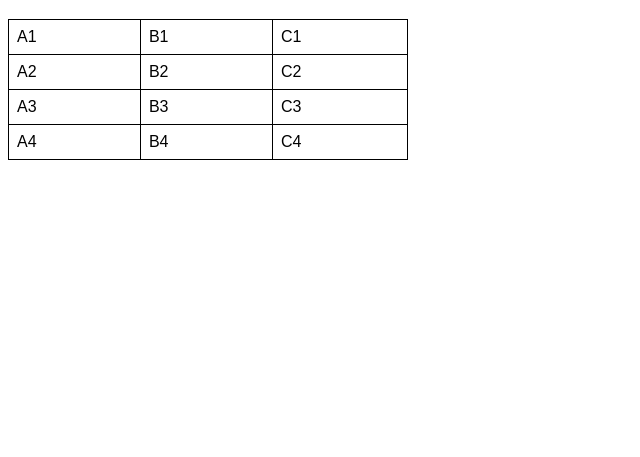
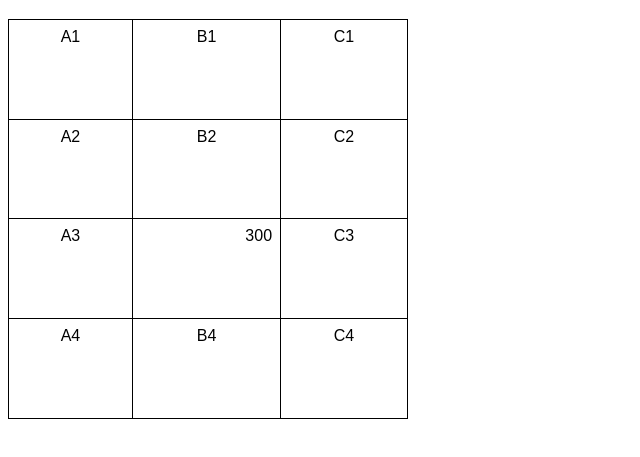
Before and after one commit to LeandroSimioni/html-css, a plain HTML site: page exercicios/ex023/tabela001.html in a window 1280 px wide. Shown: the part 61-518 px from the top of the page, without its empty margins (0-640 px from the left). Drawn offline with Linux system fonts and the light colour scheme.

Commit message:
tabela 001

```diff
--- a/exercicios/ex023/tabela001.html
+++ b/exercicios/ex023/tabela001.html
@@ -11,12 +11,20 @@
 
         table {
             width: 400px;
+            height: 400px;
             border-collapse: collapse
         }
 
         td {
             border: 1px solid black;
             padding: 8px;
+            text-align: center;/*alinhamento horizontal (left, center, right, justify*/
+            vertical-align: top; /*alinhamento vertical (top, middle, bottom, baseline*/
+
+        }
+
+        .numero {
+            text-align: right;
         }
 
     </style>
@@ -44,7 +52,7 @@
         </tr>
         <tr> <!--TERCEIRA LINHA-->
             <td>A3</td>
-            <td>B3</td>
+            <td class="numero">300</td>
             <td>C3</td>
         </tr>
         <tr> <!--QUARTA LINHA-->
```
